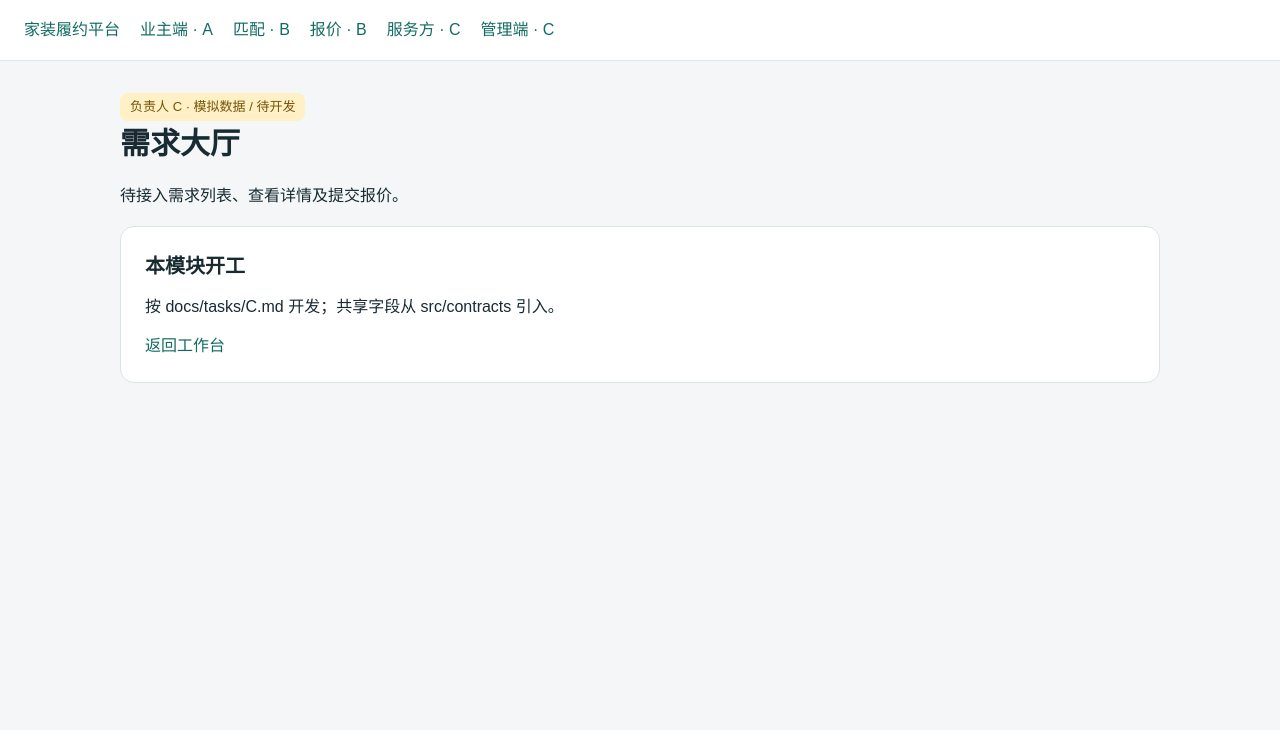
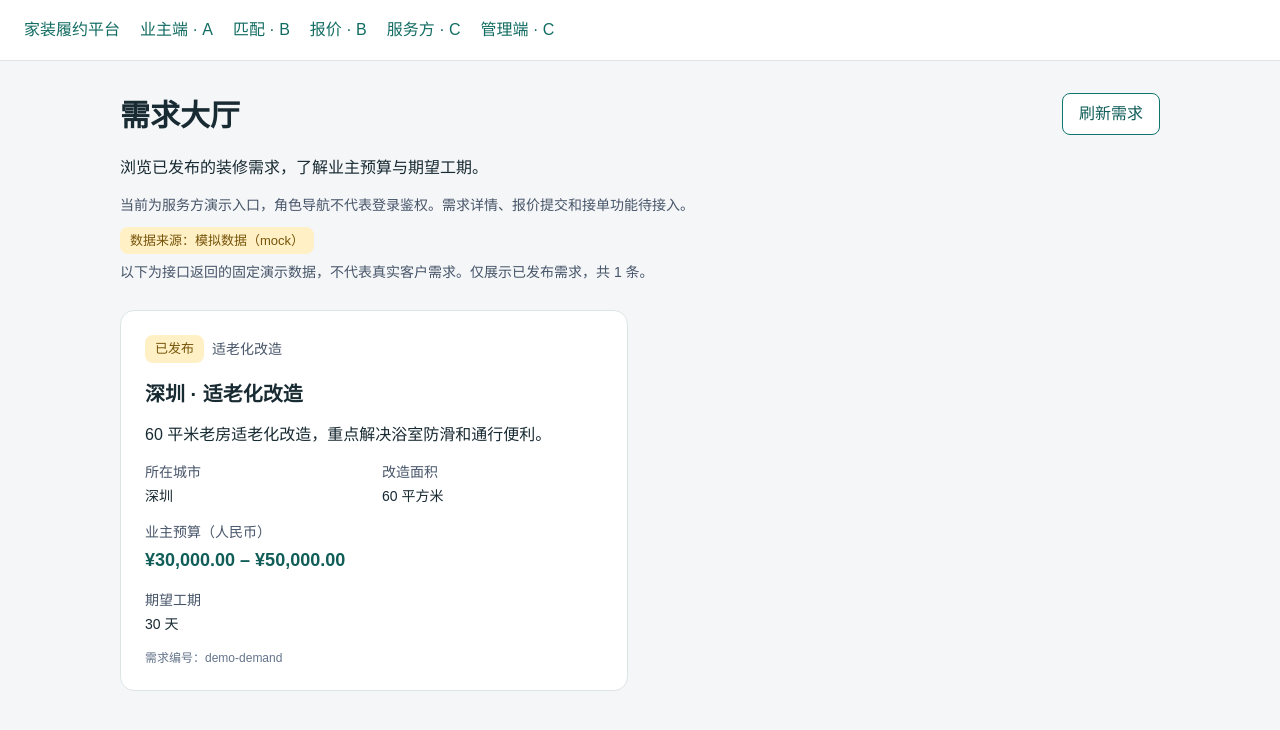
Before and after one commit to LZX-PQZ/ai-home-platform, a Next.js app: page /provider in a window 1280 px wide. Shown: the top 730 px of the page. Built offline with nearby package versions, Linux system fonts and the light colour scheme.

Commit message:
feat(provider): implement demand hall with explicit data sources

```diff
--- a/src/app/provider/page.tsx
+++ b/src/app/provider/page.tsx
@@ -1,2 +1,5 @@
-import { ModulePage } from "@/components/ui/ModulePage";
-export default function Page(){ return <ModulePage title="需求大厅" owner="C" description="待接入需求列表、查看详情及提交报价。"/>; }
+import { DemandHall } from "@/features/c/DemandHall";
+
+export default function Page() {
+  return <DemandHall />;
+}
--- a/src/components/StatusBadge.tsx
+++ b/src/components/StatusBadge.tsx
@@ -1 +1,3 @@
+import React from "react";
+
 export function StatusBadge({label}:{label:string}) { return <span className="badge">{label}</span>; }
--- /dev/null
+++ b/src/features/c/DemandHall.tsx
@@ -0,0 +1,163 @@
+"use client";
+
+import React, { useEffect, useState } from "react";
+import type { DemandDTO } from "@/contracts";
+import { StatusBadge } from "@/components/StatusBadge";
+import {
+  demandHallErrorMessage,
+  formatBudget,
+  loadDemandHall,
+  type DemandHallState,
+} from "./demand-hall";
+
+const renovationLabels: Record<DemandDTO["renovationType"], string> = {
+  elderly: "适老化改造",
+  partial: "局部改造",
+  repair: "维修",
+};
+
+export function DemandHallContent({
+  state,
+  onReload,
+}: {
+  state: DemandHallState;
+  onReload: () => void;
+}) {
+  return (
+    <section aria-labelledby="demand-hall-title">
+      <div className="flex flex-wrap items-start justify-between gap-4">
+        <div>
+          <h1 id="demand-hall-title">需求大厅</h1>
+          <p>浏览已发布的装修需求，了解业主预算与期望工期。</p>
+        </div>
+        <button
+          type="button"
+          onClick={onReload}
+          disabled={state.status === "loading"}
+          className="rounded-lg border border-teal-700 bg-white px-4 py-2 text-teal-800 hover:bg-teal-50 focus-visible:outline focus-visible:outline-2 focus-visible:outline-offset-2 focus-visible:outline-teal-700 disabled:cursor-wait disabled:opacity-60"
+        >
+          {state.status === "loading"
+            ? "正在加载…"
+            : state.status === "error"
+              ? "重新加载"
+              : "刷新需求"}
+        </button>
+      </div>
+
+      <p className="text-sm text-slate-600">
+        当前为服务方演示入口，角色导航不代表登录鉴权。需求详情、报价提交和接单功能待接入。
+      </p>
+
+      {state.status === "loading" && (
+        <div className="card" role="status" aria-live="polite">
+          正在读取需求，请稍候…
+        </div>
+      )}
+
+      {state.status === "error" && (
+        <div className="card" role="alert">
+          <h2>暂时无法加载需求</h2>
+          <p>{state.message}</p>
+        </div>
+      )}
+
+      {state.status === "ready" && (
+        <>
+          <div role="status" aria-live="polite">
+            <StatusBadge
+              label={
+                state.response.meta.source === "mock"
+                  ? "数据来源：模拟数据（mock）"
+                  : "数据来源：实时接口（live）"
+              }
+            />
+            <p className="mt-2 text-sm text-slate-600">
+              {state.response.meta.source === "mock"
+                ? "以下为接口返回的固定演示数据，不代表真实客户需求。"
+                : "以下为需求接口返回的数据。"}
+              仅展示已发布需求，共 {state.response.data.length} 条。
+            </p>
+          </div>
+
+          {state.response.data.length === 0 ? (
+            <div className="card">
+              <h2>暂无已发布需求</h2>
+              <p>当前没有可展示的需求，请稍后刷新。</p>
+            </div>
+          ) : (
+            <ul aria-label="已发布需求列表" className="grid gap-x-6 md:grid-cols-2">
+              {state.response.data.map((demand) => (
+                <li key={demand.id} className="card min-w-0">
+                  <article aria-labelledby={`demand-${demand.id}`}>
+                    <div className="mb-4 flex flex-wrap items-center gap-2">
+                      <StatusBadge label="已发布" />
+                      <span className="text-sm text-slate-600">
+                        {renovationLabels[demand.renovationType]}
+                      </span>
+                    </div>
+                    <h2 id={`demand-${demand.id}`} className="break-words">
+                      {demand.city} · {renovationLabels[demand.renovationType]}
+                    </h2>
+                    <p className="whitespace-pre-wrap break-words">
+                      {demand.description || "业主暂未填写需求描述。"}
+                    </p>
+                    <dl className="grid grid-cols-2 gap-4 text-sm">
+                      <div className="min-w-0">
+                        <dt className="text-slate-600">所在城市</dt>
+                        <dd className="mt-1 break-words font-medium">{demand.city}</dd>
+                      </div>
+                      <div>
+                        <dt className="text-slate-600">改造面积</dt>
+                        <dd className="mt-1 font-medium">{demand.areaM2} 平方米</dd>
+                      </div>
+                      <div className="col-span-2">
+                        <dt className="text-slate-600">业主预算（人民币）</dt>
+                        <dd className="mt-1 break-words text-lg font-semibold text-teal-800">
+                          {formatBudget(demand.budgetMinCents)} – {formatBudget(demand.budgetMaxCents)}
+                        </dd>
+                      </div>
+                      <div>
+                        <dt className="text-slate-600">期望工期</dt>
+                        <dd className="mt-1 font-medium">{demand.desiredDays} 天</dd>
+                      </div>
+                    </dl>
+                    <p className="mb-0 mt-4 break-all text-xs text-slate-500">
+                      需求编号：{demand.id}
+                    </p>
+                  </article>
+                </li>
+              ))}
+            </ul>
+          )}
+        </>
+      )}
+    </section>
+  );
+}
+
+export function DemandHall() {
+  const [state, setState] = useState<DemandHallState>({ status: "loading" });
+  const [reloadKey, setReloadKey] = useState(0);
+
+  useEffect(() => {
+    let active = true;
+    loadDemandHall().then(
+      (response) => {
+        if (active) setState({ status: "ready", response });
+      },
+      (error: unknown) => {
+        if (active) setState({ status: "error", message: demandHallErrorMessage(error) });
+      },
+    );
+    return () => {
+      active = false;
+    };
+  }, [reloadKey]);
+
+  function reload() {
+    setState({ status: "loading" });
+    setReloadKey((key) => key + 1);
+  }
+
+  return <DemandHallContent state={state} onReload={reload} />;
+}
--- /dev/null
+++ b/src/features/c/demand-hall.ts
@@ -0,0 +1,33 @@
+import { Demand } from "@/contracts";
+import { apiGet } from "@/lib/api-client";
+
+export async function loadDemandHall() {
+  const response = await apiGet("/api/demand", Demand.array());
+  return {
+    ...response,
+    data: response.data.filter((demand) => demand.status === "published"),
+  };
+}
+
+export type DemandHallState =
+  | { status: "loading" }
+  | { status: "ready"; response: Awaited<ReturnType<typeof loadDemandHall>> }
+  | { status: "error"; message: string };
+
+const currency = new Intl.NumberFormat("zh-CN", {
+  style: "currency",
+  currency: "CNY",
+  minimumFractionDigits: 2,
+  maximumFractionDigits: 2,
+});
+
+export function formatBudget(cents: number) {
+  return currency.format(cents / 100);
+}
+
+export function demandHallErrorMessage(error: unknown) {
+  if (error instanceof Error && error.message.includes("HTTP 501")) {
+    return "需求接口尚未实现，暂时无法读取需求，请等待接口接入后重试。";
+  }
+  return "需求列表加载失败，请检查网络或稍后重试。";
+}
```
Also changed, not shown: 1 other file (tests, documents, lock files or other folders).
